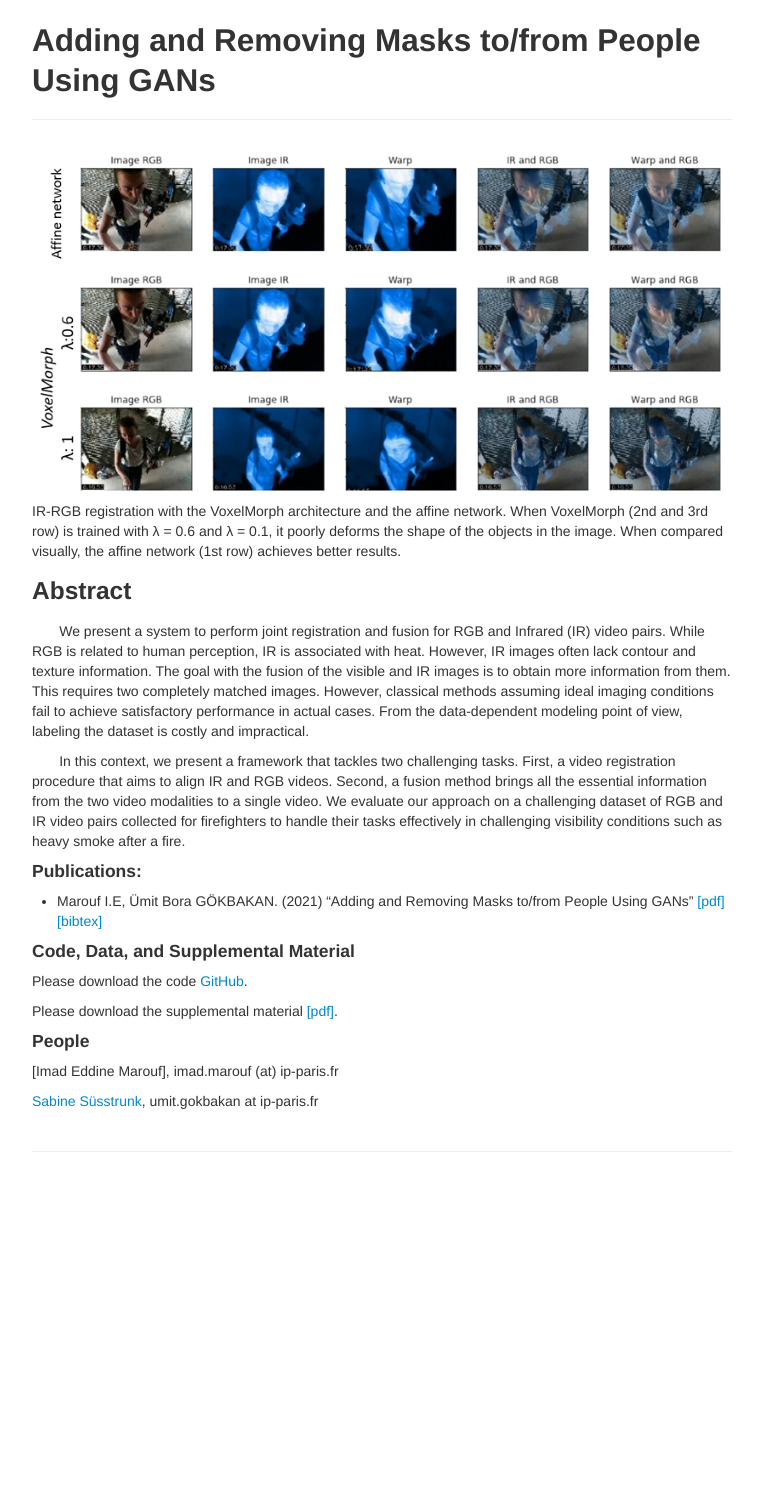
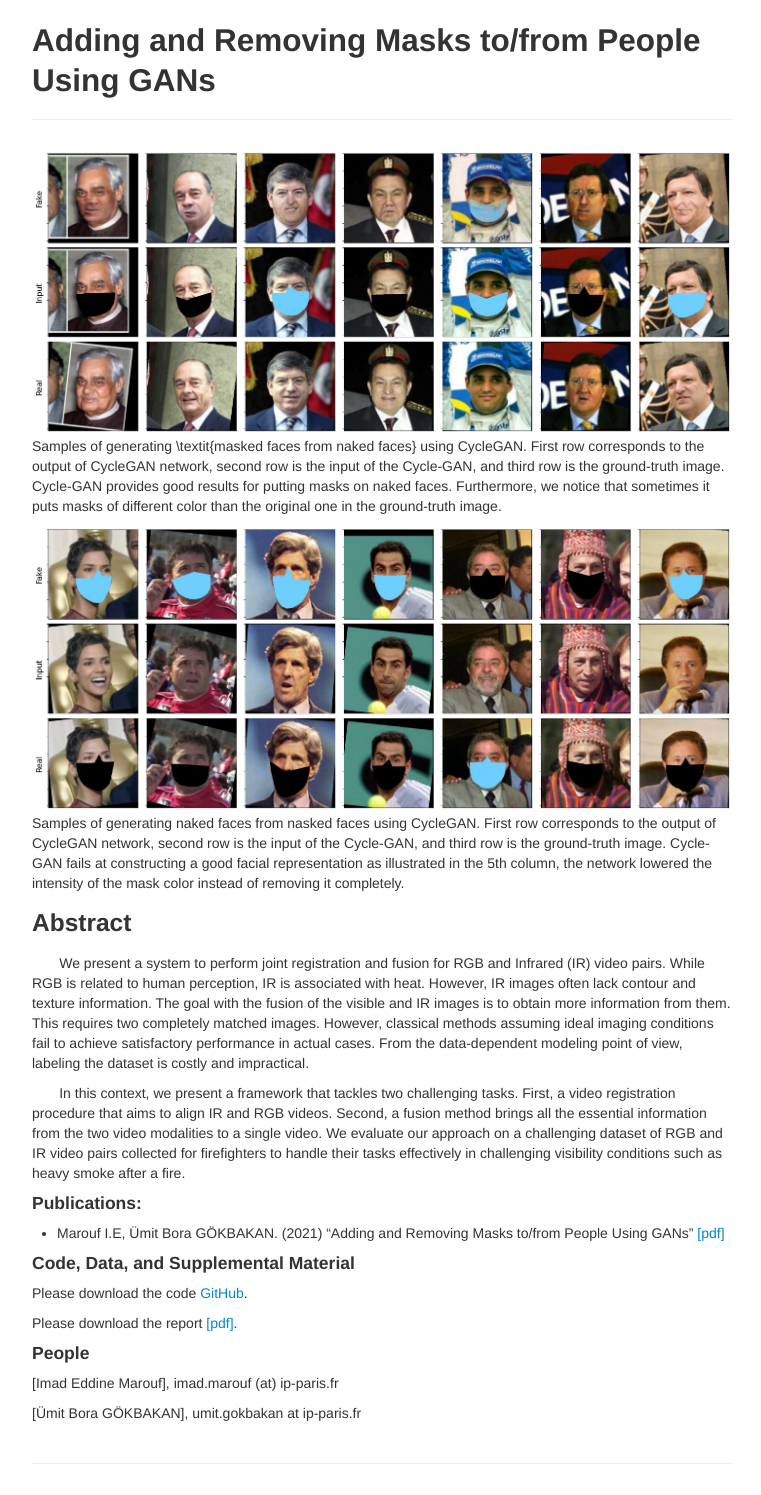
Before and after one commit to IemProg/add-remove-masks-CycleGAN, a Jekyll site: the page built from index.md, in a window 1280 px wide. Shown: the whole page, without its empty margins (258-1019 px from the left). Built offline with Jekyll 4.4.1, drawn with Linux system fonts in a browser that asks for light colours; before the commit the page ends 1183 px from its top, so only the background shows below that.

Commit message:
Update readme

```diff
--- a/index.md
+++ b/index.md
@@ -4,13 +4,15 @@ title: Adding and Removing Masks to/from People Using GANs
 description: Project Site of LIM Paper "Adding and Removing Masks to/from People Using GANs"
 author: Imad Eddine MAROUF
 ---
-![](./image/RegAffine.PNG)
-IR-RGB registration with the VoxelMorph architecture and the affine
-network. When VoxelMorph (2nd and 3rd row) is trained with λ =
-0.6 and λ = 0.1, it poorly deforms the shape of the objects in the
-image. When compared visually, the affine network (1st row)
-achieves better results.
+![](./image/Mask2Unmask_pics.png)
+Samples of generating \textit{masked faces from naked faces} using CycleGAN. First row corresponds to the output of CycleGAN network, second row is the input
+of the Cycle-GAN, and third row is the ground-truth image.  Cycle-GAN provides good results for putting masks on naked faces. Furthermore, we notice that sometimes
+it puts masks of different color than the original one in the ground-truth image.
 
+![](./image/Unmask2Mask_pics.png)
+Samples of generating naked faces from nasked faces using CycleGAN. First row corresponds to the output of CycleGAN network, second row is the input of the Cycle-GAN, and
+third row is the ground-truth image. Cycle-GAN fails at constructing a good facial representation as illustrated in the 5th column,
+the network lowered the intensity of the mask color instead of removing it completely.
 
 ### Abstract ###
 &nbsp;&nbsp;&nbsp;&nbsp;&nbsp;&nbsp; We present a system to perform joint registration and fusion
@@ -32,15 +34,15 @@ tasks effectively in challenging visibility conditions such as heavy
 smoke after a fire.
 
 #### Publications: ####
-* Marouf I.E, Ümit Bora GÖKBAKAN. (2021) "Adding and Removing Masks to/from People Using GANs" [[pdf]](./paper/Joint_Unsupervised_Video_Registration_and_Fusion.pdf) [[bibtex]](./bib/Marouf_Karaimer_LIM21.bib)
+* Marouf I.E, Ümit Bora GÖKBAKAN. (2021) "Adding and Removing Masks to/from People Using GANs" [[pdf]](./paper/MAROUF_GOKBAKAN_INF634.pdf)
 
 #### Code, Data, and Supplemental Material ####
 
 Please download the code [GitHub](https://github.com/IemProg/add-remove-masks-CycleGAN).
 
-Please download the supplemental material [[pdf]](./paper/MAROUF_GOKBAKAN_INF634.pdf).
+Please download the report [[pdf]](./paper/MAROUF_GOKBAKAN_INF634.pdf).
 
 #### People ####
 [Imad Eddine Marouf], 	imad.marouf (at) ip-paris.fr
 
-[Sabine Süsstrunk](Ümit Bora GÖKBAKAN), 	umit.gokbakan at ip-paris.fr
+[Ümit Bora GÖKBAKAN], 	umit.gokbakan at ip-paris.fr
```
Also changed, not shown: README.md, image/Mask2Unmask_pics.png (added), image/RegAffine.PNG (deleted), image/Unmask2Mask_pics.png (added).
